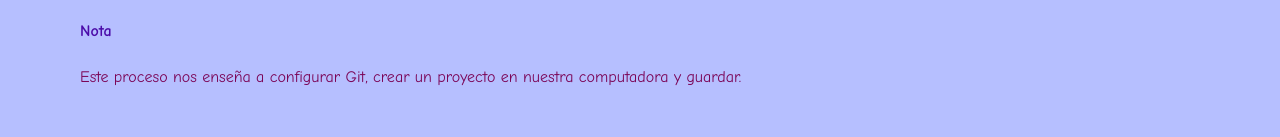
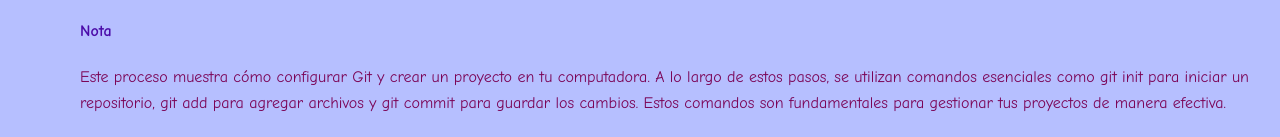
Before and after one commit to Dianesthr1703/Blog_G24, a plain HTML site: page blog.html in a window 1280 px wide. Shown: the part 4820-4957 px from the top of the page. Before the commit the page ends 4931 px from the top, so only its background shows below. Drawn offline with Linux system fonts and the light colour scheme.

Commit message:
Update blog.html
cf

```diff
--- a/blog.html
+++ b/blog.html
@@ -194,6 +194,6 @@
             <p>Eso significa que ya ha logrado conectar tu dispositivo a GitHub.</p>
         </li>
     <h4 class="text" style="color: #4b0ca9; font-weight: bold;">Nota</h4>
-    <p>Este proceso nos enseña a configurar Git, crear un proyecto en nuestra computadora y guardar.</p>
+    <p>Este proceso muestra cómo configurar Git y crear un proyecto en tu computadora. A lo largo de estos pasos, se utilizan comandos esenciales como git init para iniciar un repositorio, git add para agregar archivos y git commit para guardar los cambios. Estos comandos son fundamentales para gestionar tus proyectos de manera efectiva.</p>
 </body>
 </html>
```
